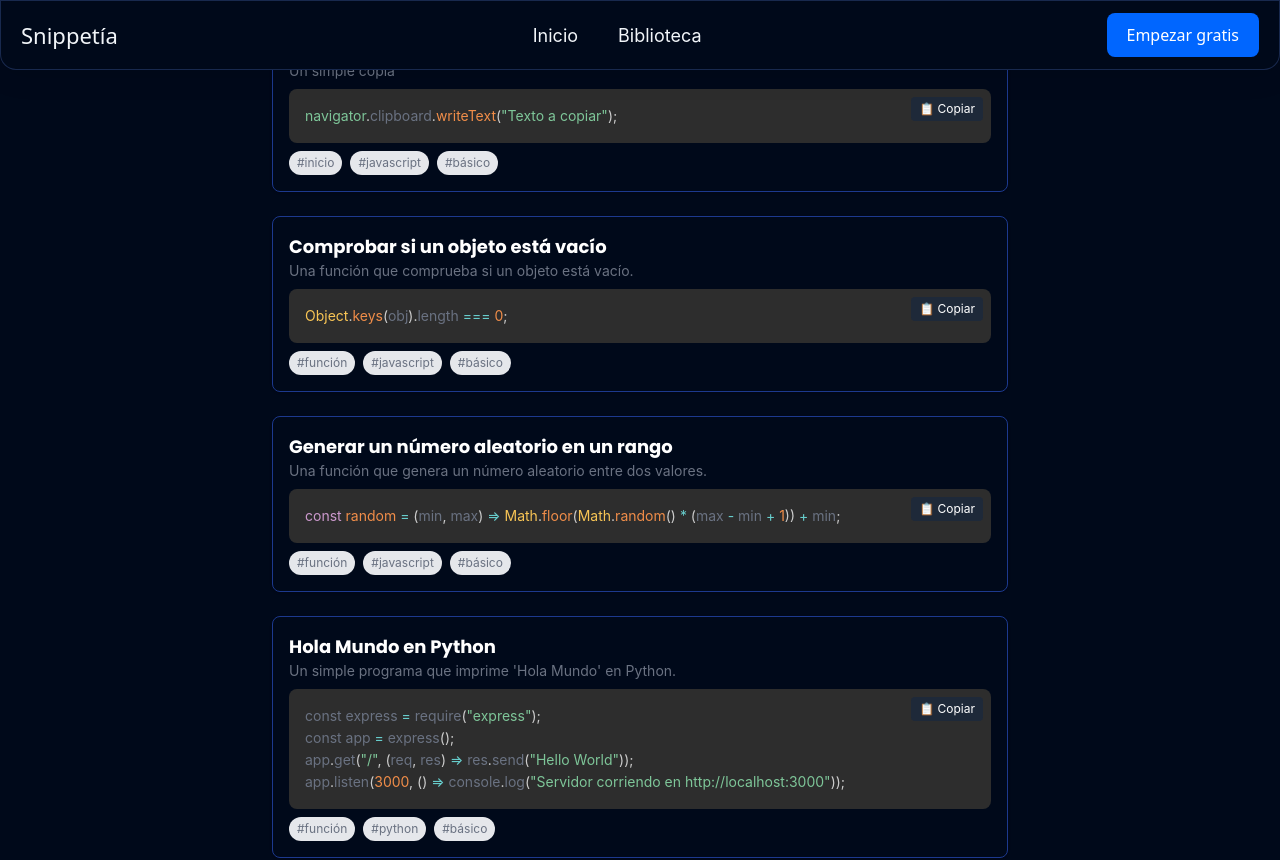
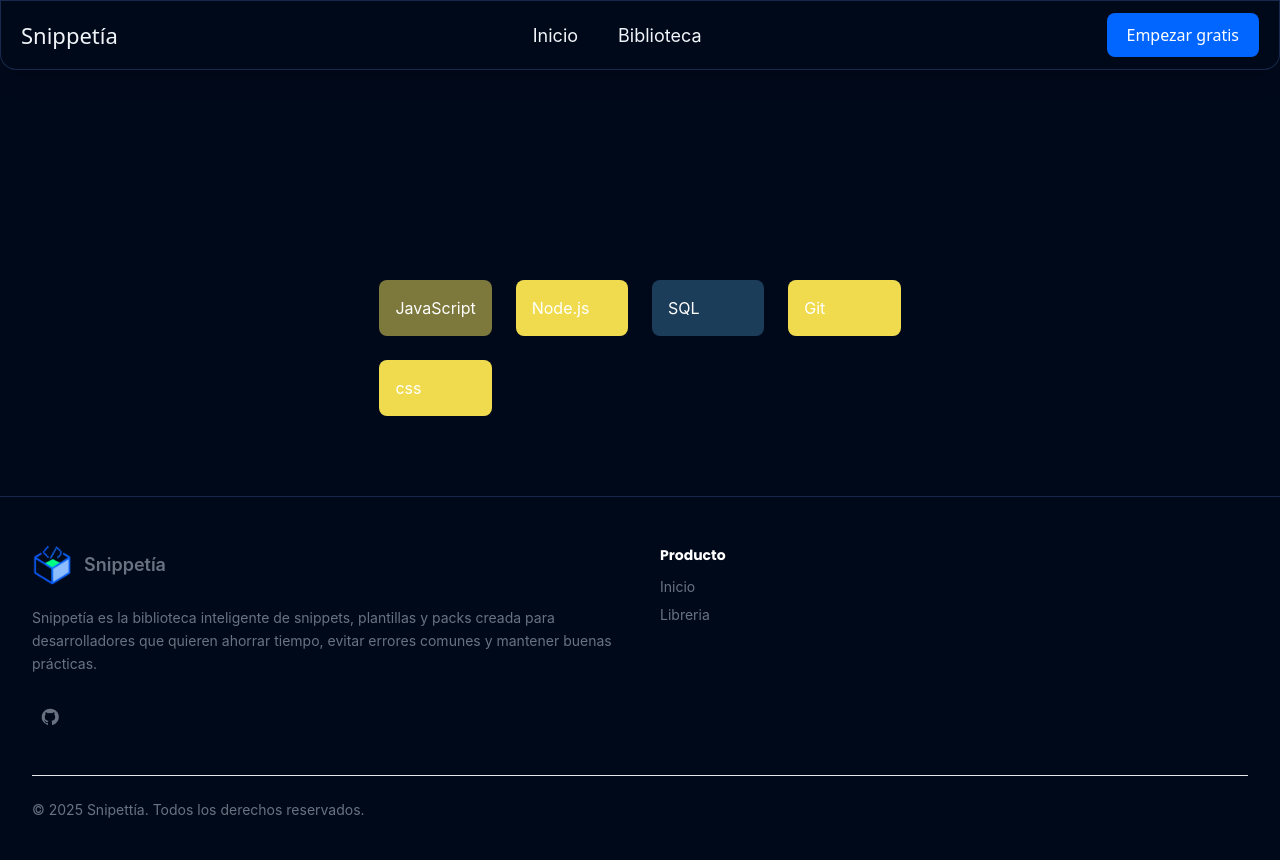
Before and after one commit to ManuelDavGomez/Personal---Snippet-a, a Next.js app: page /pages/biblioteca in a window 1280 px wide. Shown: the top 860 px of the page. Built offline with nearby package versions, Linux system fonts and the light colour scheme.

Commit message:
Construyendo la bliblioteca con rutas dinamicas y viendo el diseño

```diff
--- a/src/app/data/datas.json
+++ b/src/app/data/datas.json
@@ -1,28 +1,121 @@
 {
-  "snippets": [
+  "categorias": [
     {
-      "id": 1,
-      "title": "Copiar al portapapeles",
-      "description": "Un simple copia",
-      "code": "navigator.clipboard.writeText(\"Texto a copiar\");",
-      "language": "JavaScript",
-      "tags": ["inicio", "javascript", "básico"]
+      "id": "c1",
+      "nombre": "JavaScript",
+      "descripcion": "Snippets de uso común en desarrollo con JavaScript.",
+      "color": "#7D783C",
+      "snippets": [
+        {
+          "id": "js1",
+          "titulo": "Número aleatorio en rango",
+          "codigo": "const random = (min, max) => Math.floor(Math.random() * (max - min + 1)) + min;"
+        },
+        {
+          "id": "js2",
+          "titulo": "Clonar objeto rápido",
+          "codigo": "const copia = { ...original };"
+        },
+        {
+          "id": "js3",
+          "titulo": "Eliminar duplicados de un array",
+          "codigo": "const unico = [...new Set(array)];"
+        }
+      ]
     },
     {
-      "id": 2,
-      "title": "Comprobar si un objeto está vacío",
-      "description": "Una función que comprueba si un objeto está vacío.",
-      "code": "Object.keys(obj).length === 0;",
-      "language": "JavaScript",
-      "tags": ["función", "javascript", "básico"]
+      "id": "c2",
+      "nombre": "Node.js",
+      "descripcion": "Snippets básicos para backend con Node.js.",
+      "color": "#f0db4f",
+      "snippets": [
+        {
+          "id": "node1",
+          "titulo": "Servidor básico con Express",
+          "codigo": "const express = require('express');\nconst app = express();\napp.get('/', (req, res) => res.send('Hola Mundo'));\napp.listen(3000);"
+        },
+        {
+          "id": "node2",
+          "titulo": "Leer JSON del body",
+          "codigo": "app.use(express.json());"
+        },
+        {
+          "id": "node3",
+          "titulo": "Cargar variables de entorno",
+          "codigo": "require('dotenv').config();\nconst port = process.env.PORT || 3000;"
+        }
+      ]
     },
     {
-      "id": 3,
-      "title": "Generar un número aleatorio en un rango",
-      "description": "Una función que genera un número aleatorio entre dos valores.",
-      "code": "const random = (min, max) => Math.floor(Math.random() * (max - min + 1)) + min;",
-      "language": "JavaScript",
-      "tags": ["función", "javascript", "básico"]
+      "id": "c3",
+      "nombre": "SQL",
+      "descripcion": "Consultas SQL útiles en el día a día.",
+      "color": "#1C3D59",
+      "snippets": [
+        {
+          "id": "sql1",
+          "titulo": "Top 10 registros recientes",
+          "codigo": "SELECT * FROM tabla ORDER BY fecha DESC LIMIT 10;"
+        },
+        {
+          "id": "sql2",
+          "titulo": "Contar registros por categoría",
+          "codigo": "SELECT categoria, COUNT(*) FROM productos GROUP BY categoria;"
+        },
+        {
+          "id": "sql3",
+          "titulo": "Actualizar un campo",
+          "codigo": "UPDATE usuarios SET activo = 1 WHERE id = 5;"
+        }
+      ]
+    },
+    {
+      "id": "c4",
+      "nombre": "Git",
+      "descripcion": "Comandos Git de uso frecuente.",
+      "color": "#f0db4f",
+      "snippets": [
+        {
+          "id": "git1",
+          "titulo": "Iniciar repo y primer commit",
+          "codigo": "git init\ngit add .\ngit commit -m 'Primer commit'"
+        },
+        {
+          "id": "git2",
+          "titulo": "Crear nueva rama",
+          "codigo": "git checkout -b feature/rama-nueva"
+        },
+        {
+          "id": "git3",
+          "titulo": "Resetear último commit",
+          "codigo": "git reset --hard HEAD~1"
+        }
+      ]
+    },
+    {
+      "id": "c5",
+      "nombre": "css",
+      "descripcion": "Snippets rápidos para maquetado y estilos.",
+      "color": "#f0db4f",
+
+      "snippets": [
+        {
+          "id": "html1",
+          "titulo": "Centrar div con flex",
+          "codigo": ".parent {\n  display: flex;\n  justify-content: center;\n  align-items: center;\n}",
+          "languaje": "css"
+        },
+        {
+          "id": "html2",
+          "titulo": "Input requerido con placeholder",
+          "codigo": "<input type='text' placeholder='Escribe aquí' required>"
+        },
+        {
+          "id": "html3",
+          "titulo": "Botón estilizado",
+          "codigo": "<button class='btn'>Click</button>\n<style>\n  .btn {\n    padding: 10px 20px;\n    border-radius: 8px;\n    background: #007bff;\n    color: white;\n    border: none;\n  }\n</style>"
+        }
+      ]
     }
   ]
 }
--- /dev/null
+++ b/src/app/pages/biblioteca/[id]/page.jsx
@@ -0,0 +1,41 @@
+import data from "@/app/data/datas.json";
+import { Prism as SyntaxHighlighter } from "react-syntax-highlighter";
+import { vscDarkPlus } from "react-syntax-highlighter/dist/esm/styles/prism";
+import PagesLayout from "@/app/PagesLayout";
+
+export function generateStaticParams() {
+  return data.categorias.map((snippet) => ({
+    id: snippet.id,
+  }));
+}
+
+export default function Page({ params }) {
+  const categoria = data.categorias.find((c) => c.id === params.id);
+  if (!categoria) {
+    return <div>Categoría no encontrada</div>;
+  }
+  return (
+    <PagesLayout>
+      <h1 className="text-3xl font-bold">{categoria.nombre}</h1>
+
+      <ul>
+        <li key={categoria.id}>{categoria.descripcion}</li>
+      </ul>
+
+      <h2 className="text-2xl font-semibold mt-4">Snippets:</h2>
+      <section>
+        <ul className="grid grid-cols-2 md:grid-cols-2 gap-4">
+          {categoria.snippets.map((s) => (
+            <li key={s.id} className="p-5 rounded bg-[#1E293B]">
+              <strong>{s.titulo}</strong>
+
+              <SyntaxHighlighter language={s.languaje} style={vscDarkPlus} >
+                {s.codigo}
+              </SyntaxHighlighter>
+            </li>
+          ))}
+        </ul>
+      </section>
+    </PagesLayout>
+  );
+}
--- a/src/app/pages/biblioteca/page.js
+++ b/src/app/pages/biblioteca/page.js
@@ -1,46 +1,9 @@
 "use client";
 import { useState } from "react";
-import { Prism as SyntaxHighlighter } from "react-syntax-highlighter";
-import { tomorrow } from "react-syntax-highlighter/dist/esm/styles/prism";
 
-const snippets = [
-  {
-    id: 1,
-    title: "Copiar al portapapeles",
-    description: "Un simple copia",
-    code: 'navigator.clipboard.writeText("Texto a copiar");',
-    language: "javascript",
-    tags: ["inicio", "javascript", "básico"],
-  },
-  {
-    id: 2,
-    title: "Comprobar si un objeto está vacío",
-    description: "Una función que comprueba si un objeto está vacío.",
-    code: "Object.keys(obj).length === 0;",
-    language: "javascript",
-    tags: ["función", "javascript", "básico"],
-  },
-  {
-    id: 3,
-    title: "Generar un número aleatorio en un rango",
-    description:
-      "Una función que genera un número aleatorio entre dos valores.",
-    code: "const random = (min, max) => Math.floor(Math.random() * (max - min + 1)) + min;",
-    language: "javascript",
-    tags: ["función", "javascript", "básico"],
-  },
-  {
-    id: 4,
-    title: "Hola Mundo en Python",
-    description: "Un simple programa que imprime 'Hola Mundo' en Python.",
-    code: `const express = require("express");
-const app = express();
-app.get("/", (req, res) => res.send("Hello World"));
-app.listen(3000, () => console.log("Servidor corriendo en http://localhost:3000"));`,
-    language: "python",
-    tags: ["función", "python", "básico"],
-  },
-];
+import data from "../../data/datas.json";
+import PagesLayout from "@/app/PagesLayout";
+import Link from "next/link";
 
 export default function Page() {
   const [copiedId, setCopiedId] = useState(null);
@@ -52,48 +15,20 @@ export default function Page() {
   };
 
   return (
-    <div className="max-w-3xl mx-auto p-4 space-y-6">
-      {snippets.map((snippet) => (
-        <div
-          key={snippet.id}
-          className="border rounded-lg shadow bg-[##00091A] border-blue-900 p-4"
-        >
-          <h2 className="text-lg font-bold">{snippet.title}</h2>
-          <p className="text-sm text-gray-600 mb-2">{snippet.description}</p>
-
-          <div className="relative">
-            <button
-              onClick={() => copyCode(snippet.code, snippet.id)}
-              className="absolute right-2 top-2 px-2 py-1 text-xs bg-gray-800 text-white rounded hover:bg-gray-700"
+    <PagesLayout>
+      <article className="grid gap-6 grid-cols-2 md:grid-cols-4">
+        {data.categorias.map((snippet) => (
+          <Link key={snippet.id} href={`/pages/biblioteca/${snippet.id}`}>
+            <section
+              key={snippet.id}
+              className="rounded-lg p-4"
+              style={{ background: snippet.color }}
             >
-              {copiedId === snippet.id ? "✅ Copiado" : "📋 Copiar"}
-            </button>
-
-            <SyntaxHighlighter
-              language={snippet.language.toLowerCase()}
-              style={tomorrow}
-              customStyle={{
-                borderRadius: "8px",
-                padding: "16px",
-                fontSize: "14px",
-              }}
-            >
-              {snippet.code}
-            </SyntaxHighlighter>
-          </div>
-
-          <div className="mt-2 flex flex-wrap gap-2">
-            {snippet.tags.map((tag) => (
-              <span
-                key={tag}
-                className="text-xs bg-gray-200 px-2 py-1 rounded-full"
-              >
-                #{tag}
-              </span>
-            ))}
-          </div>
-        </div>
-      ))}
-    </div>
+              <p className=" !text-white">{snippet.nombre}</p>
+            </section>
+          </Link>
+        ))}
+      </article>
+    </PagesLayout>
   );
 }
```
